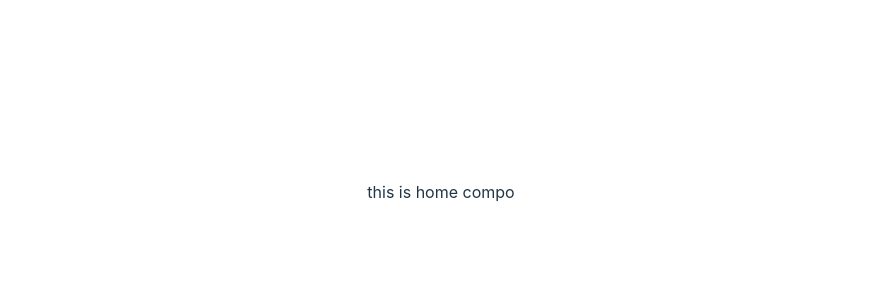
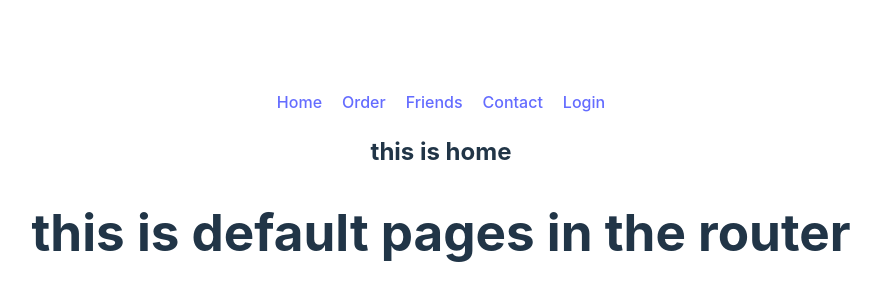
Before and after one commit to MDABDULLAH16/intro-react-router, a React (Vite) app: page / in a window 1280 px wide. Shown: the part 208-508 px from the top of the page, without its empty margins (199-1080 px from the left). Built offline with nearby package versions, Linux system fonts and the light colour scheme.

Commit message:
dataload with router

```diff
--- /dev/null
+++ b/src/Contact/Contact.jsx
@@ -0,0 +1,11 @@
+import React from "react";
+
+const Contact = () => {
+  return (
+    <div>
+      <h2>This is Contact</h2>
+    </div>
+  );
+};
+
+export default Contact;
--- /dev/null
+++ b/src/Fast/Fast.jsx
@@ -0,0 +1,11 @@
+import React from "react";
+
+const Fast = () => {
+  return (
+    <div>
+      <h1>this is default pages in the router</h1>
+    </div>
+  );
+};
+
+export default Fast;
--- /dev/null
+++ b/src/Friends/Friends.jsx
@@ -0,0 +1,14 @@
+import React from "react";
+import { useLoaderData } from "react-router-dom";
+
+const Friends = () => {
+  const data = useLoaderData();
+  console.log(data);
+  return (
+    <div>
+      <h3>Hare present all my Friends</h3>
+    </div>
+  );
+};
+
+export default Friends;
--- /dev/null
+++ b/src/Header/Header.css
@@ -0,0 +1,3 @@
+nav a {
+  margin: 10px;
+}
--- /dev/null
+++ b/src/Header/Header.jsx
@@ -0,0 +1,19 @@
+import React from "react";
+import { Link } from "react-router-dom";
+import "./Header.css";
+
+const Header = () => {
+  return (
+    <div>
+      <nav>
+        <Link to="/">Home</Link>
+        <Link to="/order">Order</Link>
+        <Link to="/friends">Friends</Link>
+        <Link to="/contact">Contact</Link>
+        <Link to="/login">Login</Link>
+      </nav>
+    </div>
+  );
+};
+
+export default Header;
--- /dev/null
+++ b/src/Home/Home.jsx
@@ -0,0 +1,16 @@
+import React from "react";
+import Header from "../Header/Header";
+import { Outlet } from "react-router-dom";
+import Fast from "../Fast/Fast";
+
+const Home = () => {
+  return (
+    <div>
+      <Header></Header>
+      <h2>this is home</h2>
+      <Outlet></Outlet>
+    </div>
+  );
+};
+
+export default Home;
--- /dev/null
+++ b/src/Login/Login.jsx
@@ -0,0 +1,11 @@
+import React from "react";
+
+const Login = () => {
+  return (
+    <div>
+      <h3>Please Log in hare</h3>
+    </div>
+  );
+};
+
+export default Login;
--- /dev/null
+++ b/src/Order/Order.jsx
@@ -0,0 +1,13 @@
+import React from "react";
+import Home from "../Home/Home";
+import Header from "../Header/Header";
+
+const Order = () => {
+  return (
+    <div>
+      <h3>this is order</h3>
+    </div>
+  );
+};
+
+export default Order;
--- a/src/main.jsx
+++ b/src/main.jsx
@@ -3,19 +3,34 @@ import ReactDOM from "react-dom/client";
 import App from "./App.jsx";
 import "./index.css";
 import { createBrowserRouter, RouterProvider } from "react-router-dom";
+import Home from "./Home/Home.jsx";
+import Contact from "./Contact/Contact.jsx";
+import Order from "./Order/Order.jsx";
+import Login from "./Login/Login.jsx";
+import Friends from "./Friends/Friends.jsx";
+import Fast from "./Fast/Fast.jsx";
 
 const router = createBrowserRouter([
   {
     path: "/",
-    element: <div>this is home compo</div>,
-  },
-  {
-    path: "/contact",
-    element: <div>this is contact components</div>,
-  },
-  {
-    path: "/order",
-    element: <div>this is order components</div>,
+    element: <Home></Home>,
+    children: [
+      { path: "/", element: <Fast></Fast> },
+      {
+        path: "/contact",
+        element: <Contact></Contact>,
+      },
+      {
+        path: "friends",
+        element: <Friends></Friends>,
+        loader: () => fetch("https://jsonplaceholder.typicode.com/users"),
+      },
+      {
+        path: "/order",
+        element: <Order></Order>,
+      },
+      { path: "/login", element: <Login></Login> },
+    ],
   },
 ]);
 
```
Also changed, not shown: .eslintrc.cjs.
